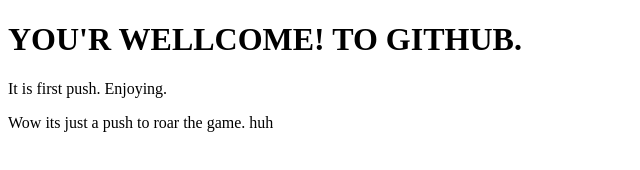
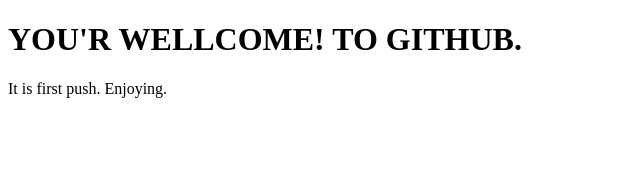
Before and after one commit to Muhammad-Asim-Kundi/intro-to-github, a plain HTML site: page index.html in a window 1280 px wide. Shown: the whole page, without its empty margins (0-640 px from the left). Drawn offline with Linux system fonts and the light colour scheme.

Commit message:
Update index.html

```diff
--- a/index.html
+++ b/index.html
@@ -10,6 +10,6 @@
         TO GITHUB.
     </h1>
     <p>It is first push. Enjoying.</p>
-    <span> Wow its just a push to roar the game. huh</span>
+
 </body>
 </html>
```
